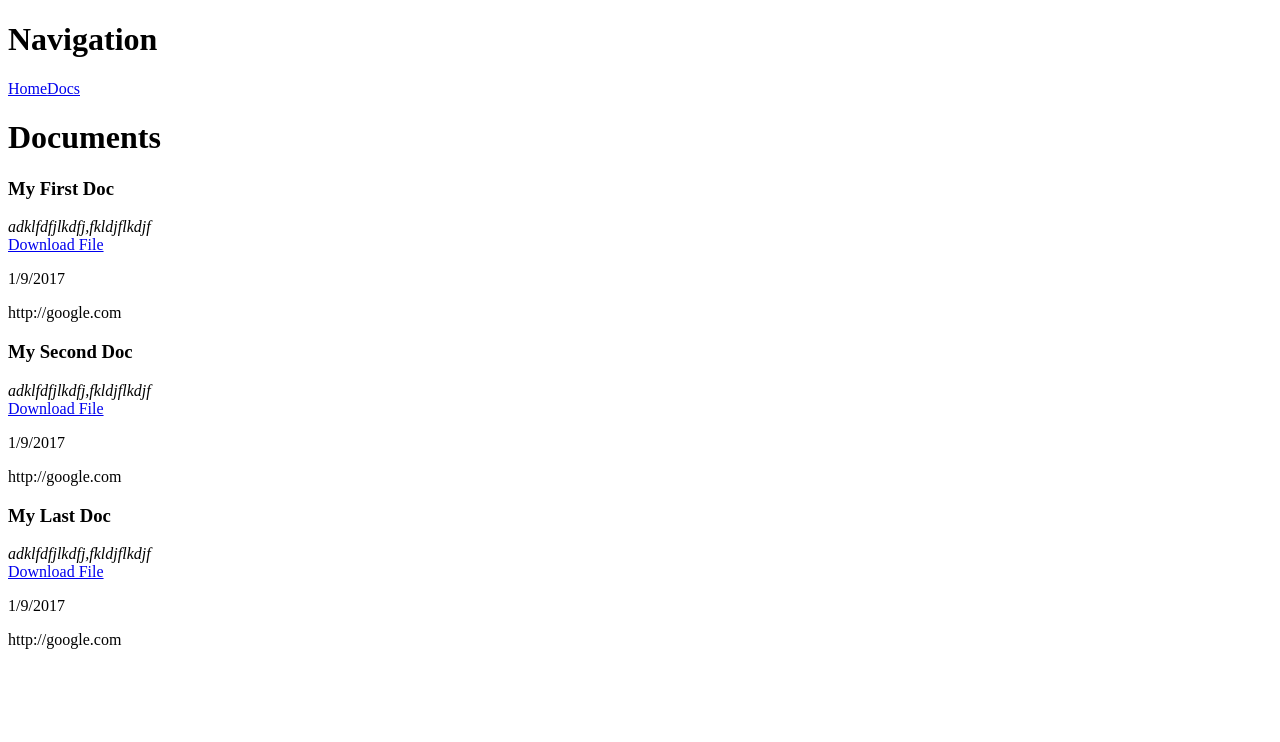
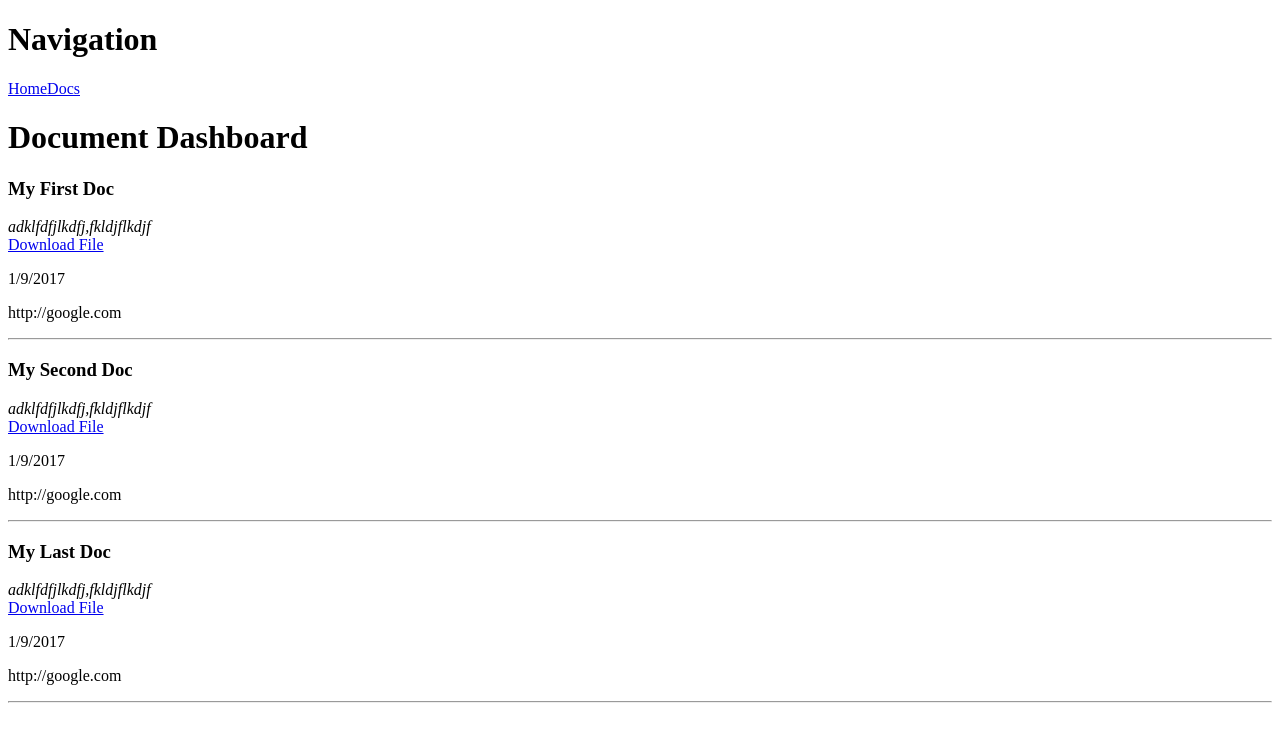
Before and after one commit to ericash0923/devcamp-angular-front, an Angular app: page /documents in a window 1280 px wide. Shown: the top 742 px of the page. Built offline with nearby package versions, Linux system fonts and the light colour scheme.

Commit message:
dynamic page title for docs

```diff
--- a/src/app/documents/documents.component.html
+++ b/src/app/documents/documents.component.html
@@ -1,4 +1,4 @@
-<h1>Documents</h1>
+<h1>{{ pageTitle }}</h1>
 
 <div *ngFor="let doc of documents">
   <h3>{{ doc.title }}</h3>
@@ -16,4 +16,5 @@
   <p>
     {{ doc.image_url }}
   </p>
+  <hr>
 </div>
--- a/src/app/documents/documents.component.ts
+++ b/src/app/documents/documents.component.ts
@@ -7,6 +7,8 @@ import { Document } from './documents';
 })
 
 export class DocumentsComponent {
+  pageTitle: string = "Document Dashboard"
+
   documents: Document[] = [
     {
       title: "My First Doc",
```
